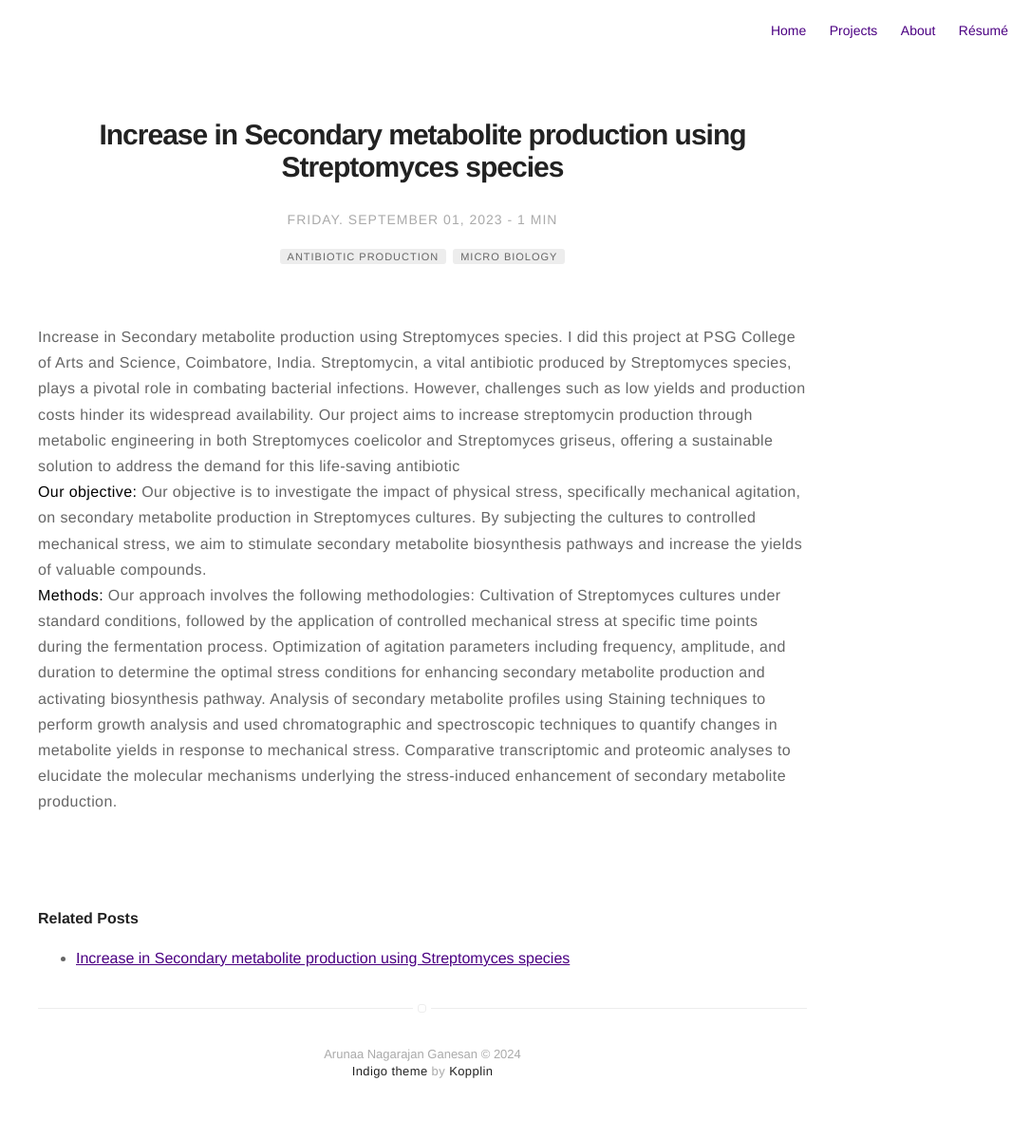
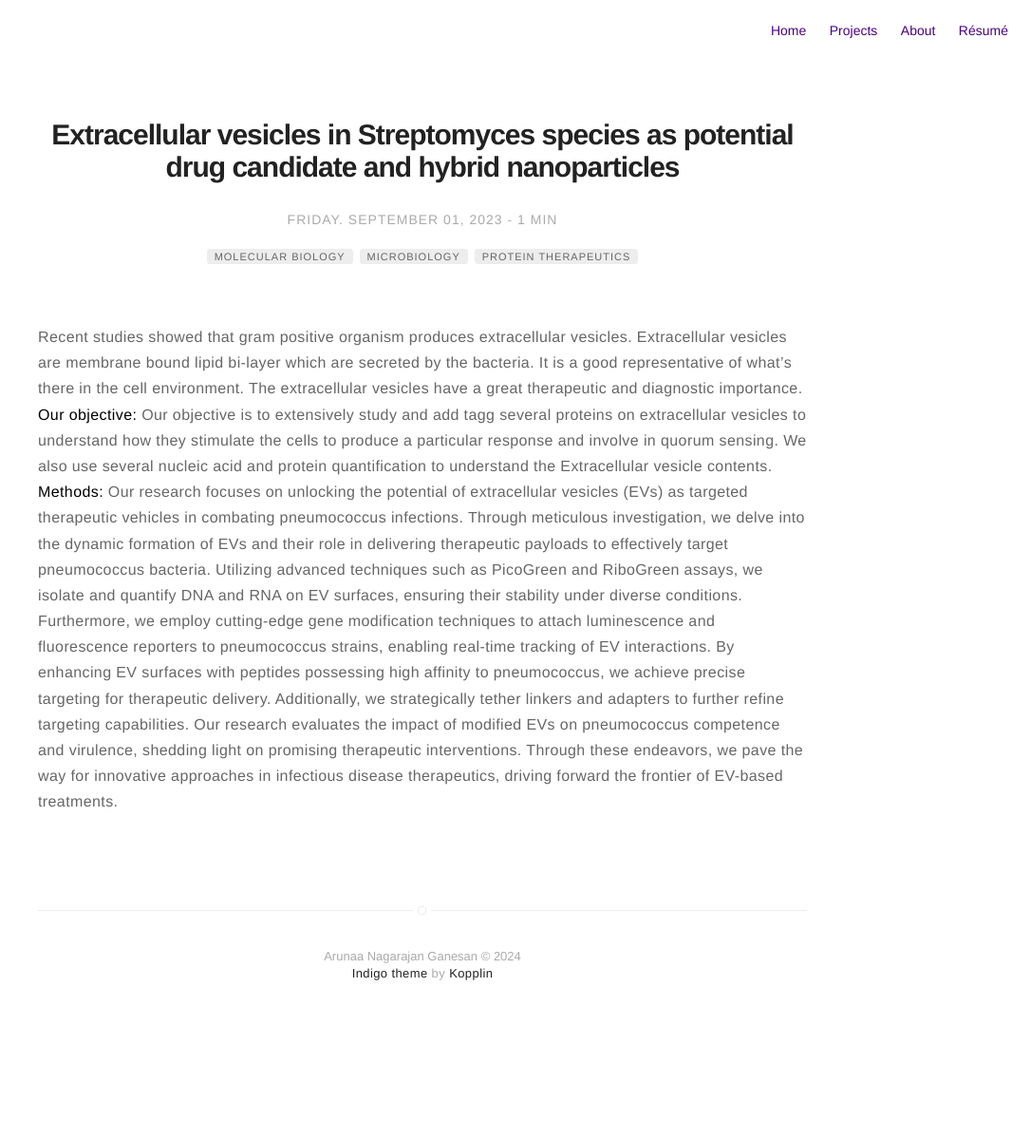
Before and after one commit to arunaang/arunaang.github.io, a Jekyll site: the page built from _posts/2023-09-24-Designing-Protein-Binder copy.markdown, in a window 1280 px wide. Shown: the whole page at 95% size, without its empty margins (195-1280 px from the left). Built offline with Jekyll 4.4.1, drawn with Linux system fonts in a browser that asks for light colours; nearby versions of some CDN libraries; after the commit the page ends 1096 px from its top, so only the background shows below that.

Commit message:
origin main

```diff
--- a/_posts/2023-09-24-Designing-Protein-Binder copy.markdown
+++ b/_posts/2023-09-24-Designing-Protein-Binder copy.markdown
@@ -1,16 +1,17 @@
 ---
 # fields to edit: title, date, description, tag, body
-title: "Increase in Secondary metabolite production using Streptomyces species"
+title: "Extracellular vesicles in Streptomyces species as potential drug candidate and hybrid nanoparticles"
 layout: post
 date: 2023-09-01 1:11
 tag:
-- Antibiotic production
-- Micro Biology
+- Molecular biology
+- Microbiology
+- Protein therapeutics
 # image: assets/images/final_binder.png
 # headerImage: true
 projects: true
 hidden: true # don't count this post in blog pagination
-description: "Description of my work in Secondary metabolite production using Streptomyces species"
+description: "Description of my work in Hiller Lab"
 category: project
 author: arunaa
 externalLink: false
@@ -18,14 +19,10 @@ externalLink: false
 
 <!-- ![Protein Binder](/assets/images/final_binder.png) -->
 
-Increase in Secondary metabolite production using Streptomyces species. I did this project at PSG College of Arts and Science, Coimbatore, India. Streptomycin, a vital antibiotic produced by Streptomyces species, plays a pivotal role in combating bacterial infections. However, challenges such as low yields and production costs hinder its widespread availability. Our project aims to increase streptomycin production through metabolic engineering in both Streptomyces coelicolor and Streptomyces griseus, offering a sustainable solution to address the demand for this life-saving antibiotic
+ Recent studies showed that gram positive organism produces extracellular vesicles. Extracellular vesicles are membrane bound lipid bi-layer which are secreted by the bacteria. It is a good representative of what's there in the cell environment. The extracellular vesicles have a great therapeutic and diagnostic importance.
 <br>
 **Our objective:**
-Our objective  is to investigate the impact of physical stress, specifically mechanical agitation, on secondary metabolite production in Streptomyces cultures. By subjecting the cultures to controlled mechanical stress, we aim to stimulate secondary metabolite biosynthesis pathways and increase the yields of valuable compounds.
+Our objective  is to extensively study and add tagg several proteins on extracellular vesicles to understand how they stimulate the cells to produce a particular response and involve in quorum sensing. We also use several nucleic acid and protein quantification to understand the Extracellular vesicle contents.
 <br>
 **Methods:**
-Our approach involves the following methodologies:
-Cultivation of Streptomyces cultures under standard conditions, followed by the application of controlled mechanical stress at specific time points during the fermentation process.
-Optimization of agitation parameters including frequency, amplitude, and duration to determine the optimal stress conditions for enhancing secondary metabolite production and activating biosynthesis pathway.
-Analysis of secondary metabolite profiles using Staining techniques to perform growth analysis and used chromatographic and spectroscopic techniques to quantify changes in metabolite yields in response to mechanical stress.
-Comparative transcriptomic and proteomic analyses to elucidate the molecular mechanisms underlying the stress-induced enhancement of secondary metabolite production.
+Our research focuses on unlocking the potential of extracellular vesicles (EVs) as targeted therapeutic vehicles in combating pneumococcus infections. Through meticulous investigation, we delve into the dynamic formation of EVs and their role in delivering therapeutic payloads to effectively target pneumococcus bacteria. Utilizing advanced techniques such as PicoGreen and RiboGreen assays, we isolate and quantify DNA and RNA on EV surfaces, ensuring their stability under diverse conditions. Furthermore, we employ cutting-edge gene modification techniques to attach luminescence and fluorescence reporters to pneumococcus strains, enabling real-time tracking of EV interactions. By enhancing EV surfaces with peptides possessing high affinity to pneumococcus, we achieve precise targeting for therapeutic delivery. Additionally, we strategically tether linkers and adapters to further refine targeting capabilities. Our research evaluates the impact of modified EVs on pneumococcus competence and virulence, shedding light on promising therapeutic interventions. Through these endeavors, we pave the way for innovative approaches in infectious disease therapeutics, driving forward the frontier of EV-based treatments.
```
